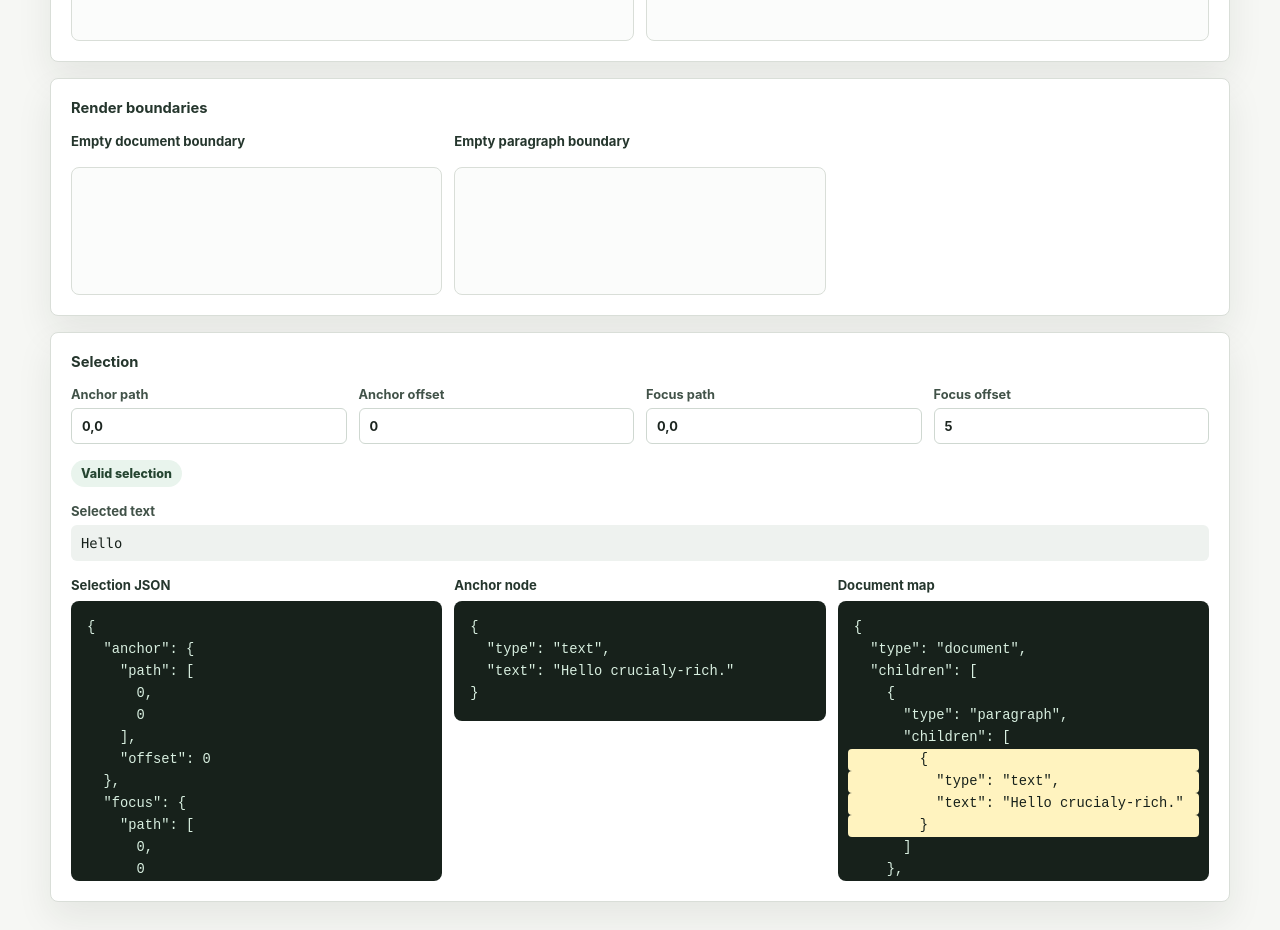
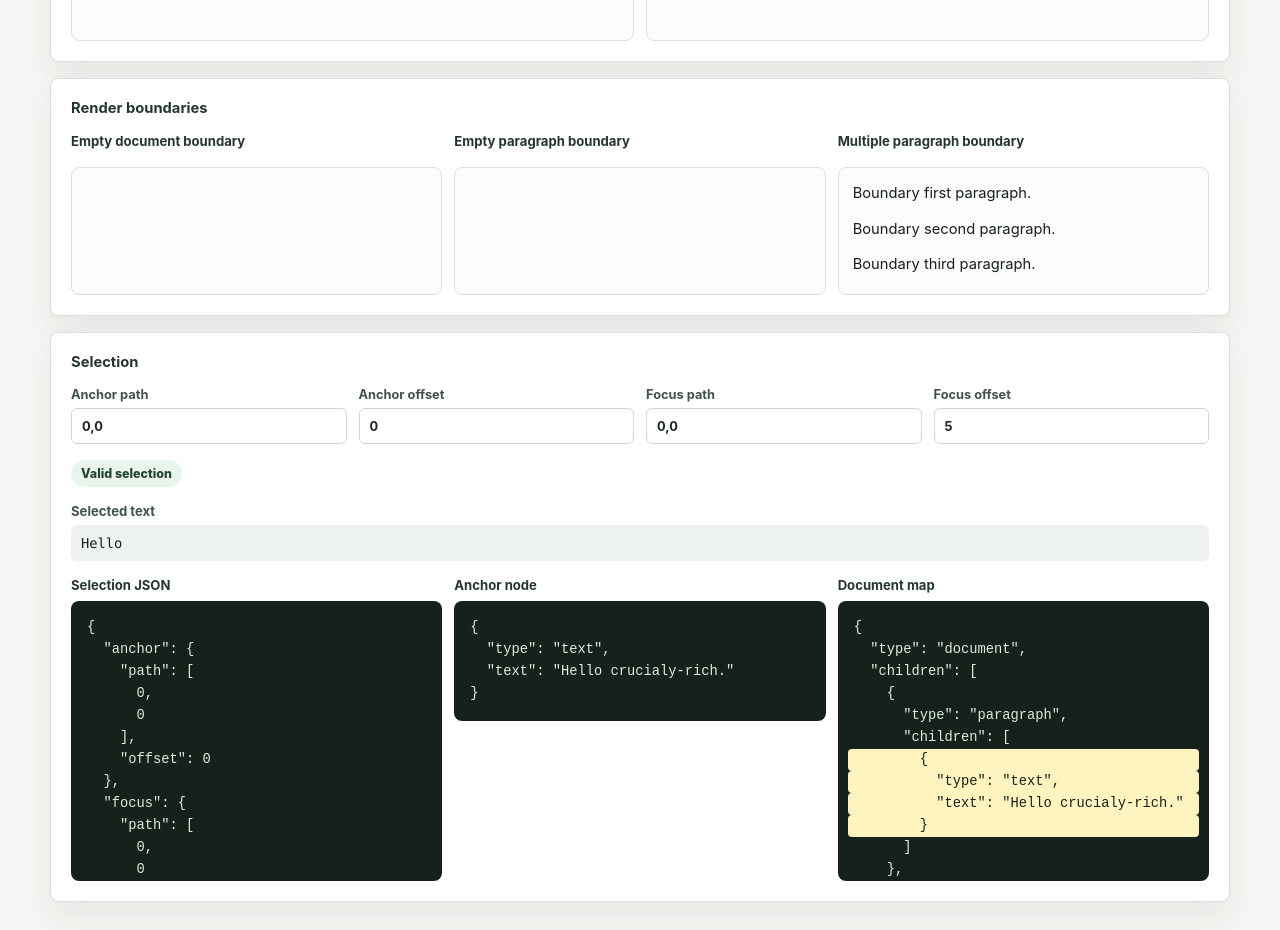
Before and after one commit to QDyanbing/crucialy-rich, a React (Vite) app in the folder apps/demo/: page / in a window 1280 px wide. Shown: the part 1000-1930 px from the top of the page. Built offline with nearby package versions, Linux system fonts and the light colour scheme.

Commit message:
feat: add multi paragraph boundary demo

```diff
--- a/apps/demo/src/main.tsx
+++ b/apps/demo/src/main.tsx
@@ -77,6 +77,15 @@ const renderBoundaryExamples: RenderBoundaryExample[] = [
       type: "document",
       children: [{ type: "paragraph", children: [] }],
     },
+  },
+  {
+    id: "multi-paragraph",
+    label: "Multiple paragraph boundary",
+    document: createDocument([
+      createParagraph([createText("Boundary first paragraph.")]),
+      createParagraph([createText("Boundary second paragraph.")]),
+      createParagraph([createText("Boundary third paragraph.")]),
+    ]),
   },
 ];
 
```
